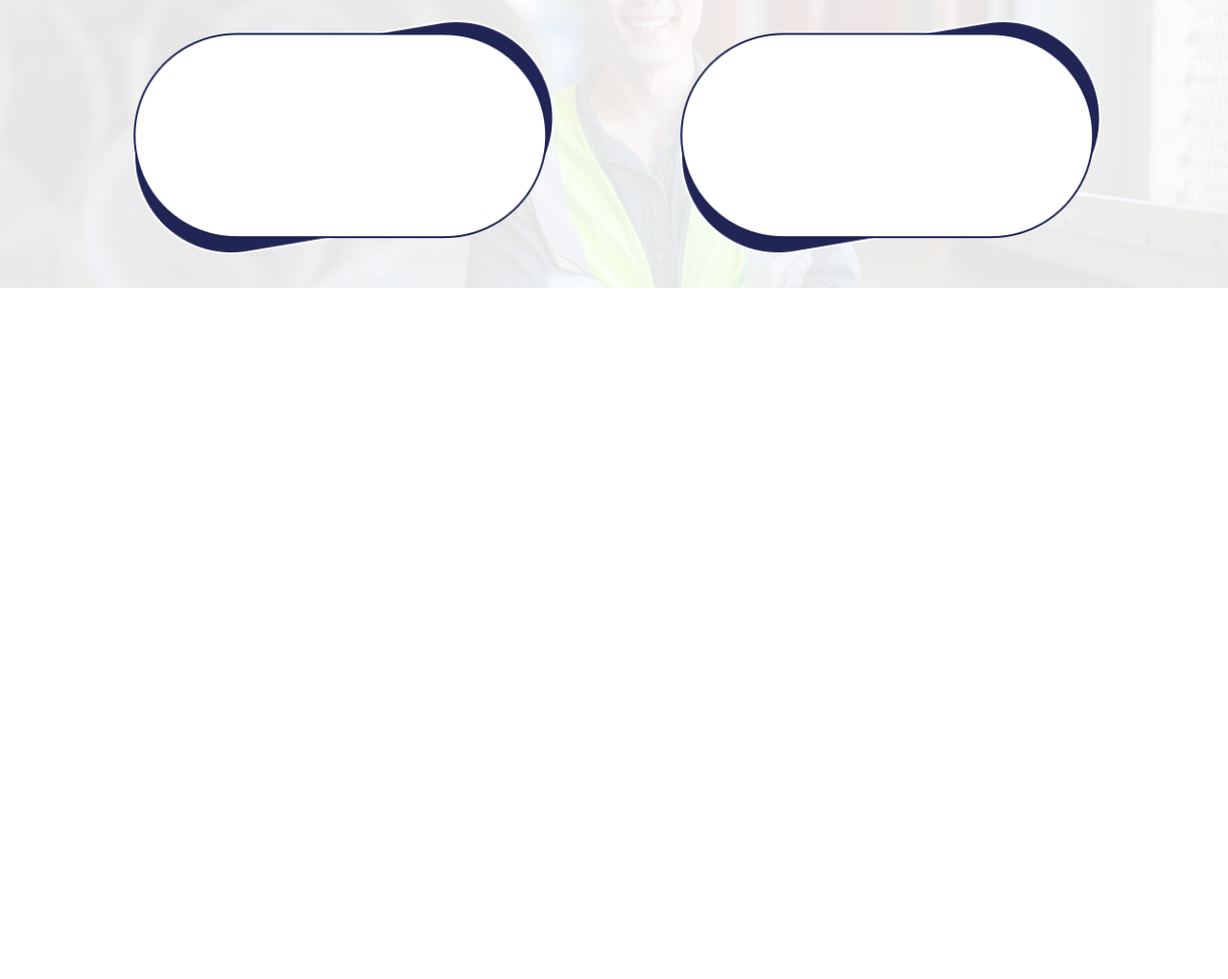
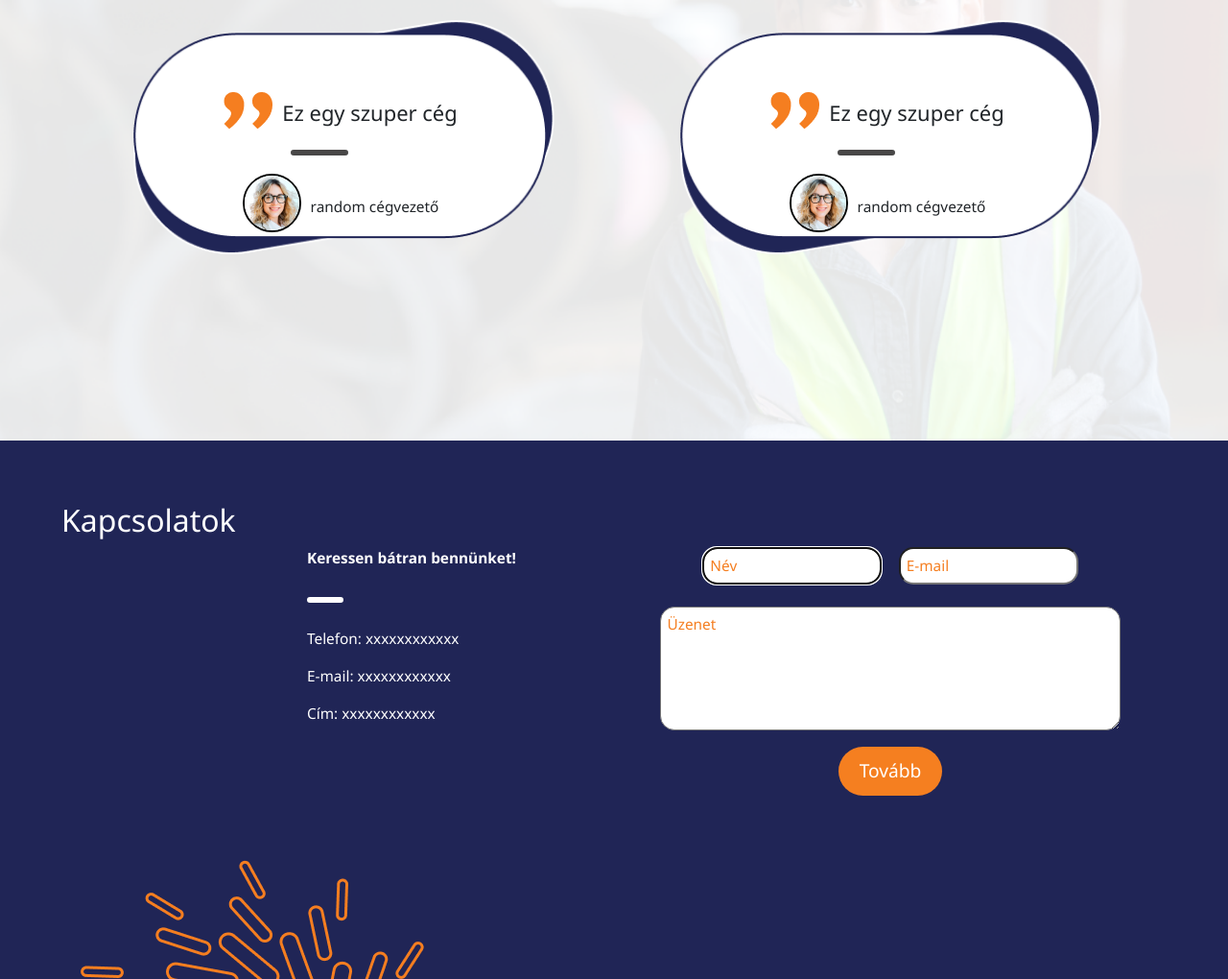
Before and after one commit to csoko99/PowerOfAsia, a plain HTML site: page PowerOfAsia.html in a window 1280 px wide. Shown: the part 1780-2800 px from the top of the page at 96% size. Before the commit the page ends 2080 px from the top, so only its background shows below. Drawn offline with nearby package versions, Linux system fonts and the light colour scheme.

Commit message:
last two section almost done

```diff
--- a/PowerOfAsia.html
+++ b/PowerOfAsia.html
@@ -136,18 +136,53 @@
                 <div class="col-lg-6">
                     <img class="mediaPics back"  src="media/sec-5-back.png" alt="">
                     <img class="mediaPics front" src="media/sec-5-front.png" alt="">
+                    <div class="referencia">
+                        <img src="media/ref-mark.png" alt="idézőjel">
+                        <span class="ref-text">Ez egy szuper cég</span>
+                        <hr>
+                        <img class="compHeadProf" src="media/ref-placeholder.png" alt="cégvezető kép">
+                        <span class="ref-name">random cégvezető</span>
+                    </div>
                 </div>
 
                 <div class="col-lg-6">
                     <img class="mediaPics back"  src="media/sec-5-back.png" alt="">
                     <img class="mediaPics front" src="media/sec-5-front.png" alt="">
+                    <div class="referencia">
+                        <img src="media/ref-mark.png" alt="idézőjel">
+                        <span class="ref-text">Ez egy szuper cég</span>
+                        <hr>
+                        <img class="compHeadProf" src="media/ref-placeholder.png" alt="cégvezető kép">
+                        <span class="ref-name">random cégvezető</span>
+                    </div>
                 </div>
             </div>
         </div>
     </section>
 
     <section id="sec_6">
-
+        <h2>Kapcsolatok</h2>
+        <div class="sor">
+            <div class="leftSide data" >
+                <b>Keressen bátran bennünket!</b>
+                <hr style="border-color: white; position: relative; left: 0; top: 5%;">
+                <br>
+                <p>Telefon: xxxxxxxxxxxx</p>
+                <p>E-mail: xxxxxxxxxxxx</p>
+                <p>Cím: xxxxxxxxxxxx</p>
+            </div>
+            <div class="rightSide">
+                <form id="urlap" name="urlap">
+                    <input id="name" type="text" pattern="[A-Za-z]{4,30}" required autocomplete="off" name="name" autofocus placeholder="Név" checked style="margin-right: 1.5ch;">
+                    <input type="email" pattern="/^[a-z0-9._%+-]+@[a-z0-9.-]+\.[a-z]{2,4}$/" required autocomplete="off"  name="email" placeholder="E-mail" ><br> <br>
+                    <textarea name="message" id="message" rows="5" cols="50" placeholder="Üzenet"></textarea>
+                </form>
+                <button>Tovább</button>
+            </div>
+        </div>
+        <form id="urlap" name="urlap">
+        </form>
+        <img class="background" src="media/sec-6-back.png" alt="">
     </section>
 
     <section id="sec_7">
--- a/navigation.css
+++ b/navigation.css
@@ -17,7 +17,7 @@ nav
     position: sticky;
     top: 0;
     width: 100%;
-    z-index: 3;
+    z-index: 4;
 }
 
 nav ul
@@ -71,7 +71,7 @@ nav li:first-child
     flex-direction: column;
     align-items: flex-start;
     justify-content: flex-start;
-    z-index: 3;
+    z-index: 4;
 }
 
 .sidebar li
--- a/navigation.js
+++ b/navigation.js
@@ -2,7 +2,7 @@ function showSidebar(){
     const sidebar = document.querySelector('.sidebar')
     sidebar.style.display = 'flex'
   }
-  function hideSidebar(){
+function hideSidebar(){
     const sidebar = document.querySelector('.sidebar')
     sidebar.style.display = 'none'
   }
--- a/sections.css
+++ b/sections.css
@@ -168,6 +168,90 @@ button:hover
     top: 1vw;
 }
 
+.referencia
+{
+    position: relative;
+    z-index: 3;
+    bottom: 12vw;
+}
+
+.ref-text
+{
+    font-size: 1ch;
+}
+
+.ref-name
+{
+    font-size: 0.7ch;
+}
+
+hr
+{
+    width: 10%;
+    position: relative;
+    left: 17vw;
+    border: 3px solid rgb(72, 71, 71);
+    border-radius: 10px;
+}
+
+.compHeadProf
+{
+    border:2px solid black;
+    border-radius: 50%;
+}
+
+/*section 6*/
+#sec_6
+{
+    background-color: #202556;
+    font-size: 3vw;
+    padding: 5vw;
+    color: white;
+}
+
+.background
+{
+    position: relative;
+    top: 3.05ch;
+}
+
+form
+{
+    font-size: 0.7ch;
+    width: 100%;
+}
+
+input
+{
+    width: 32.5%;
+    border-radius: 15px;
+    padding: 0.7ch;
+}
+
+textarea
+{
+    border-radius: 15px;
+    padding: 0.7ch;
+}
+
+::placeholder
+{
+    color: #F57E20;
+    opacity: 1;
+}
+
+  ::-ms-input-placeholder
+{
+    color: #F57E20;
+}
+
+.data
+{
+    font-size: 0.7ch;
+    text-align: left;
+    padding-left: 20vw;
+}
+
 /*responsive designe*/
 @media(max-width:1000px)
 {
```
